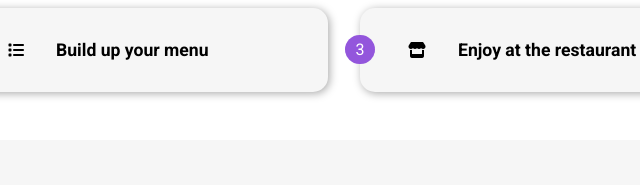
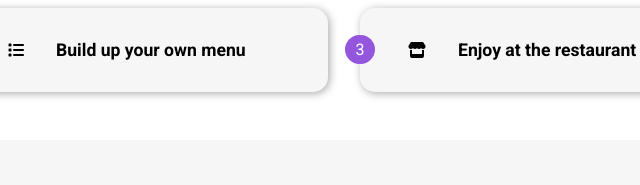
Before and after one commit to Christophe-murhula/ohmyfood, a plain HTML site: page index.html in a window 1280 px wide. Shown: the part 456-641 px from the top of the page, 496-1136 px from the left. Drawn offline with Linux system fonts and the light colour scheme; a web font is replaced by a local one.

Commit message:
update the step--2 text

```diff
--- a/index.html
+++ b/index.html
@@ -44,7 +44,7 @@
                     </div>
                     <div class="working__step--2">
                         <i class="working__step__icon fa-solid fa-list"></i>
-                        <p>Build up your menu</p>
+                        <p>Build up your own menu</p>
                     </div>
                     <div class="working__step--3">
                         <i class="working__step__icon fa-solid fa-store"></i>
```
